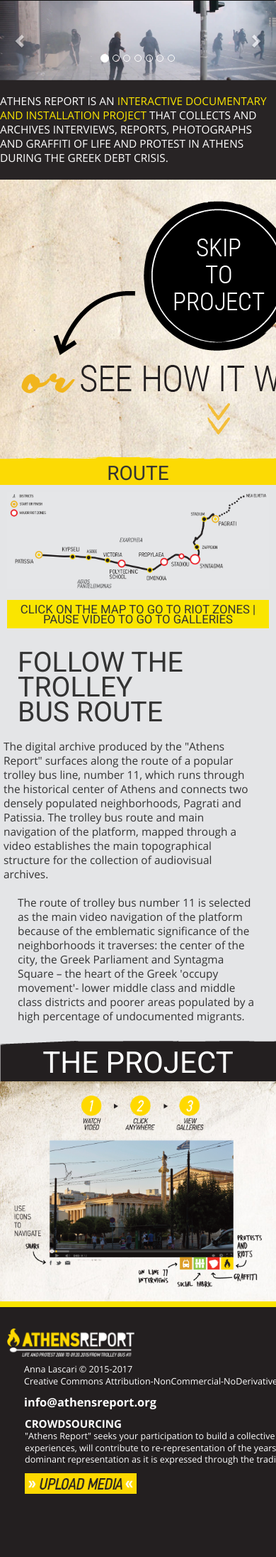
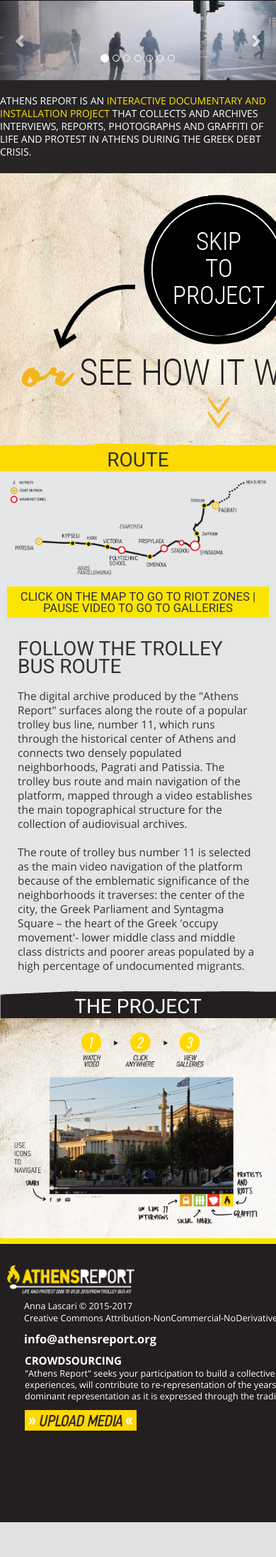
Before and after one commit to athensreport/athensreport.org, a Django app: page / in a window 390 px wide; the page is wider, and only the part inside the window is pictured. Shown: the part 89-2282 px from the top of that part at 71% size. After the commit the page ends 2233 px from the top of that part, so only its background shows below. Run offline with Django 3.2, Linux system fonts and the light colour scheme; some libraries are stand-ins or nearby versions.

Commit message:
Fix mobile issues of home page

```diff
--- a/athensreport/static/css/app.css
+++ b/athensreport/static/css/app.css
@@ -226,7 +226,7 @@ a:hover {
 
 @media screen and (max-width:768px) {
     .post-carousel {
-        font-size: 1.1em;
+        font-size: 1em;
     }
 }
 
@@ -255,10 +255,12 @@ a:hover {
     background-image: url('/static/img/look-bg.jpg');
     height: 400px;
     padding: 30px;
+    text-align: center;
 }
 
 .look img {
     margin-right: 90px;
+    margin: auto;
 }
 
 .strip {
@@ -304,7 +306,7 @@ a:hover {
     .route-container > .strip {
         font-size: 1.2em;
         padding: 6px !important;
-        line-height: 14px;
+        line-height: 16px;
     }
 
     .route-container > img {
@@ -319,6 +321,10 @@ a:hover {
 @media screen and (max-width:768px) {
     .map-click {
         font-size: 1em !important;
+    }
+
+    .look {
+        height: inherit;
     }
 }
 
@@ -377,6 +383,13 @@ a:hover {
         width: 25px;
         height: auto;
     }
+
+    .route-info-first-text {
+        margin-left: inherit;
+    }
+    .route-info > div > h2 {
+        font-size: 2em;
+    }
 }
 
 .video-help {
@@ -420,15 +433,6 @@ a:hover {
     margin-top: -2px;
 }
 
-@media screen and (max-width:768px) {
-    .route-title div {
-        font-size: 2em;
-    }
-    .strip {
-        padding: 8px;
-    }
-}
-
 .project-title {
     background-image: url('/static/img/project-bg.png');
     background-repeat: repeat-x;
@@ -443,6 +447,18 @@ a:hover {
     font-family: 'Roboto';
 }
 
+@media screen and (max-width:768px) {
+    .route-title div {
+        font-size: 2em;
+    }
+    .strip {
+        padding: 8px;
+    }
+
+    .project-title div {
+        font-size: 2em;
+    }
+}
 
 /* The Project
 ==================== */
@@ -1168,7 +1184,6 @@ a:hover {
 .upload {
     margin-top: 80px
     display: inline-block;
-    padding-left: 20px;
 }
 
 @media screen and (max-width:992px) {
@@ -1244,8 +1259,7 @@ a.footer-email {
 
 .footer-nav {
     text-align: right;
-    padding-right: 30px;
-    padding-top: 100px;
+    padding-top: 60px;
 }
 
 .footer-text p {
@@ -1260,7 +1274,7 @@ a.footer-email {
 
 @media screen and (max-width:768px) {
     footer {
-        height: 360px;
+        height: 400px;
         border-top: 8px #FAE500 solid;
     }
 
@@ -1282,6 +1296,10 @@ a.footer-email {
     .footer-title {
         margin-bottom: 0px;
     }
+
+    .fb-page {
+        padding-left: 20px;
+    }
 }
 
 @media screen and (max-width:360px) {
```
